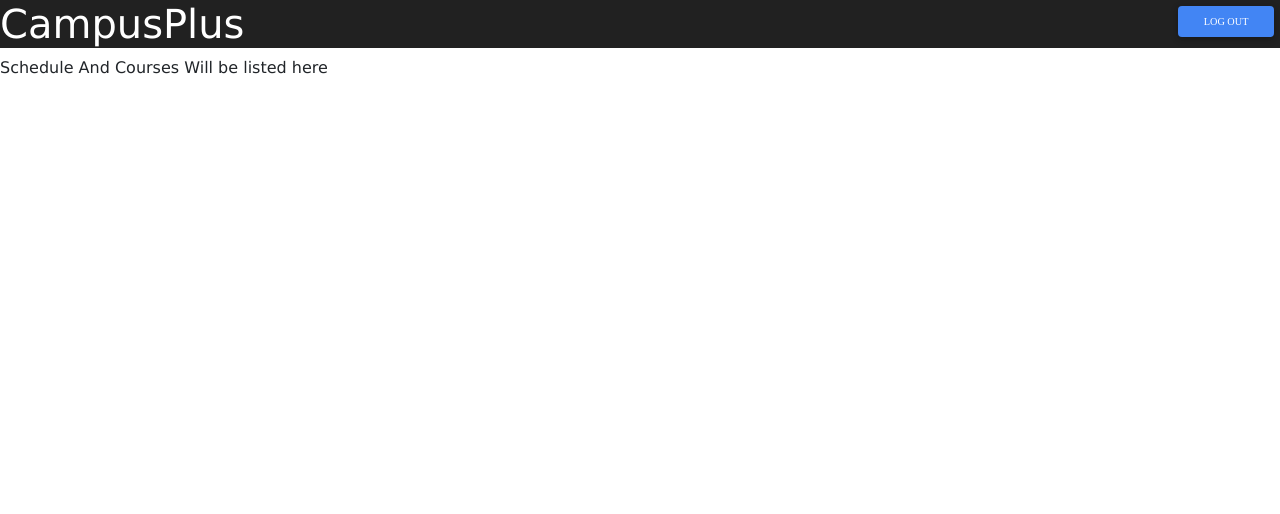
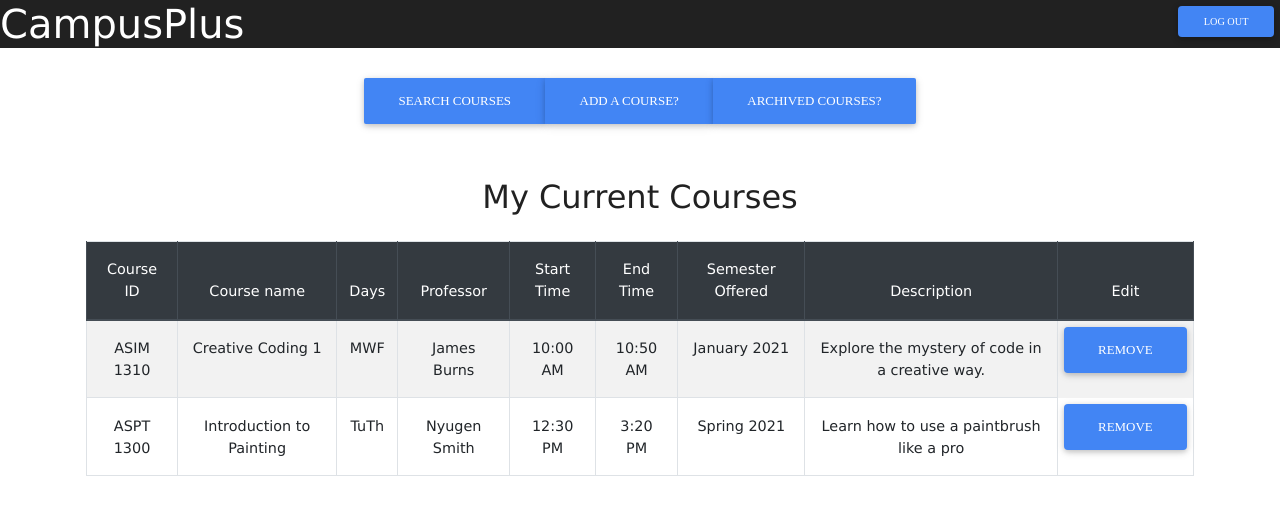
Before and after one commit to luisegarduno/CampusPlus, a React (Create React App) app in the folder frontend/: page /courses in a window 1280 px wide. Shown: the top 514 px of the page. Built offline with nearby package versions, Linux system fonts and the light colour scheme.

Commit message:
Update CourseDashboard.jsx

```diff
--- a/frontend/src/app/CourseDashboard.jsx
+++ b/frontend/src/app/CourseDashboard.jsx
@@ -1,17 +1,66 @@
 import React from "react";
-
 export class CourseDashboard extends React.Component{
 
     render() {
         return(<>
-             <div className ="header">
-            <h1 className = "text-left bg-dark text-white">CampusPlus
-                <button className="btn btn-primary btn-sm float-right rounded" onClick={() => this.props.history.push("/welcomepages")}>Log Out</button>
-            </h1>
-
+            <div className ="header">
+                <h1 className = "text-left bg-dark text-white">CampusPlus
+                    <button className="btn btn-primary btn-sm float-right rounded" onClick={() => this.props.history.push("/welcomepages")}>Log Out</button>
+                </h1>
             </div>
-            Schedule And Courses Will be listed here
-            </>
-        )}
+            <div id="content">
+            <div className = "text-center mx-auto">
+                <div className ="p-3 btn-group" role="group" >
+                    <button type="button" class="btn btn-primary" onClick={() => this.props.history.push("/courseOptions")}>Search Courses</button>
+                    <button type="button" class="btn btn-primary">Add A Course?</button>
+                    <button type="button" class="btn btn-primary">Archived Courses?</button>
+                </div>
+                <div className="p-3 container">
+                    <h2 className = " p-3 text-center text-dark">My Current Courses</h2>
+                <table className="table table-striped table-bordered">
+                    <thead className = "thead-dark">
+                        <tr>
+                            <th scope="col">Course ID</th>
+                            <th scope="col">Course name</th>
+                            <th scope="col">Days</th>
+                            <th scope="col">Professor</th>
+                            <th scope="col">Start Time</th>
+                            <th scope="col">End Time</th>
+                            <th scope="col">Semester Offered</th>
+                            <th scope="col">Description</th>
+                            <th scope="col">Edit</th>
+                        </tr>
+                    </thead>
+                    <tbody>
+                        <tr>
+                            <td>ASIM 1310</td>
+                            <td>Creative Coding 1</td>
+                            <td>MWF</td>
+                            <td>James Burns</td>
+                            <td>10:00 AM</td>
+                            <td>10:50 AM</td>
+                            <td>January 2021</td>
+                            <td>Explore the mystery of code in a creative way.</td>
+                            <button type="button" className="btn btn-primary rounded">Remove</button>
+                        </tr>
+                        <tr>
+                            <td>ASPT 1300</td>
+                            <td>Introduction to Painting</td>
+                            <td>TuTh</td>
+                            <td>Nyugen Smith</td>
+                            <td>12:30 PM</td>
+                            <td>3:20 PM</td>
+                            <td>Spring 2021</td>
+                            <td>Learn how to use a paintbrush like a pro</td>
+                            <button type="button" className="btn btn-primary rounded">Remove</button>
+                        </tr>
+                    </tbody>
+                </table>
+            </div>
+            </div>
+            </div>
+          </>
+        )
+      }
 
 }//end CourseDashboard
```
